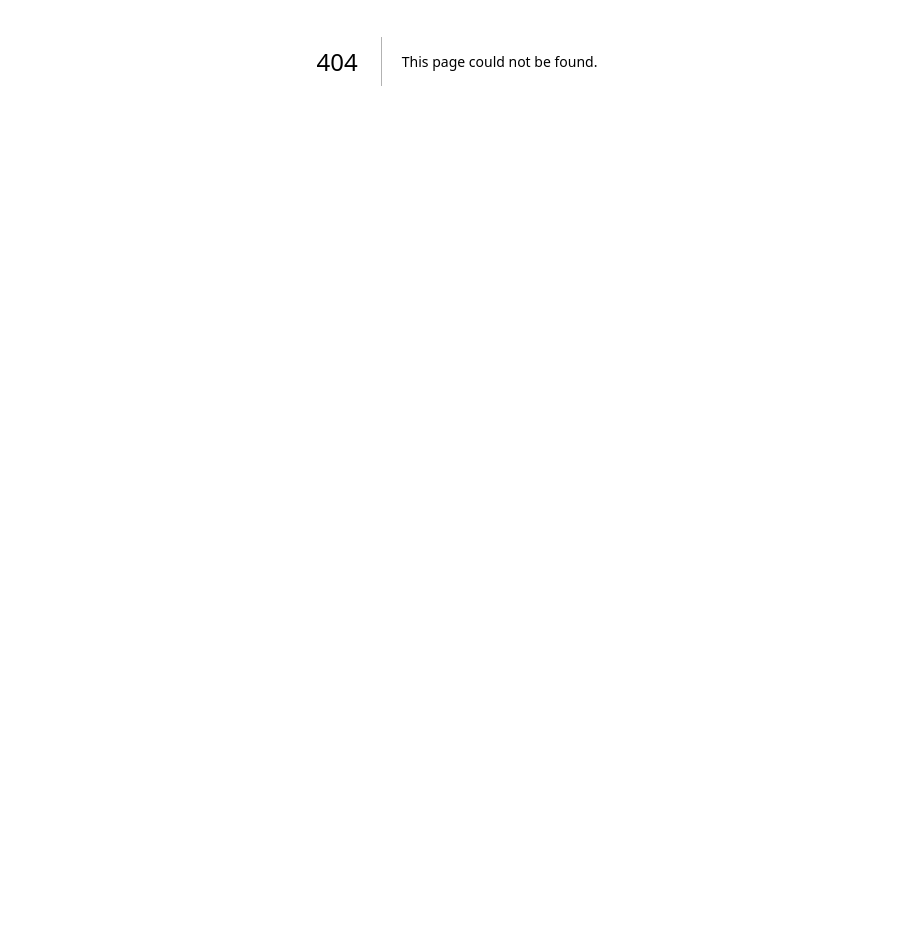
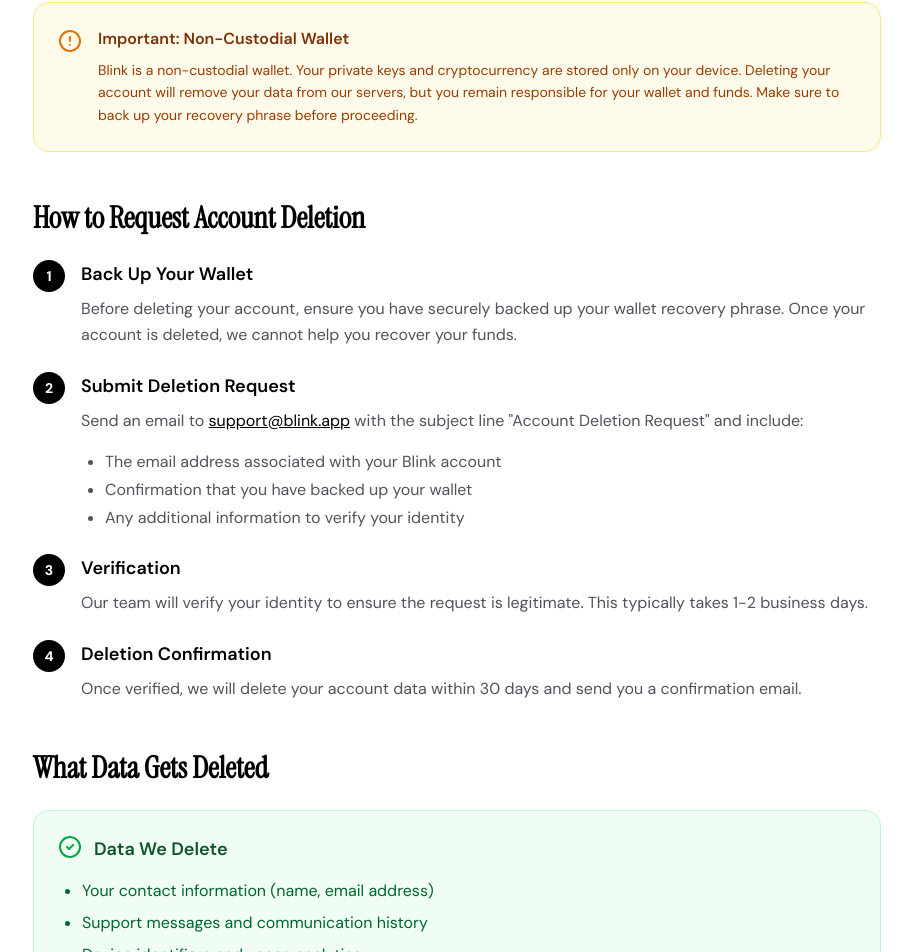
Before and after one commit to DigitalGoldenEra/blink-website, a Next.js app: page /delete-account in a window 1280 px wide. Before the commit this address had no page. Shown: the part 339-1291 px from the top of the page, without its empty margins (183-1095 px from the left). Before the commit the page ends 800 px from the top, so only its background shows below. Built offline with nearby package versions, Linux system fonts and the light colour scheme.

Commit message:
delete account

```diff
--- /dev/null
+++ b/src/app/delete-account/page.tsx
@@ -0,0 +1,187 @@
+import Navbar from "../components/navbar";
+import Footer from "../components/footer";
+import { Trash2, AlertCircle, CheckCircle2 } from "lucide-react";
+
+export default function DeleteAccount() {
+  return (
+    <div className="min-h-screen bg-white">
+      <div className="px-4 bg-zinc-50">
+        <Navbar />
+      </div>
+
+      <main className="max-w-4xl mx-auto px-6 py-16 md:py-24">
+        <div className="flex items-center gap-4 mb-6">
+          <div className="w-14 h-14 rounded-2xl bg-red-100 flex items-center justify-center">
+            <Trash2 className="w-7 h-7 text-red-600" />
+          </div>
+          <h1 className="font-heading text-4xl md:text-5xl font-bold text-black">
+            Delete Your Blink Account
+          </h1>
+        </div>
+
+        <p className="text-zinc-600 text-lg leading-relaxed mb-12">
+          We respect your right to control your data. This page explains how to request deletion of your Blink account and associated data.
+        </p>
+
+        <div className="bg-amber-50 border border-amber-200 rounded-2xl p-6 mb-12 flex gap-4">
+          <AlertCircle className="w-6 h-6 text-amber-600 shrink-0 mt-0.5" />
+          <div>
+            <h3 className="font-semibold text-amber-900 mb-2">Important: Non-Custodial Wallet</h3>
+            <p className="text-amber-800 text-sm leading-relaxed">
+              Blink is a non-custodial wallet. Your private keys and cryptocurrency are stored only on your device. Deleting your account will remove your data from our servers, but you remain responsible for your wallet and funds. Make sure to back up your recovery phrase before proceeding.
+            </p>
+          </div>
+        </div>
+
+        <section className="mb-12">
+          <h2 className="font-heading text-2xl md:text-3xl font-bold text-black mb-6">
+            How to Request Account Deletion
+          </h2>
+
+          <div className="space-y-6">
+            <div className="flex gap-4">
+              <div className="flex-shrink-0 w-8 h-8 rounded-full bg-black text-white flex items-center justify-center font-bold text-sm">
+                1
+              </div>
+              <div>
+                <h3 className="font-semibold text-black text-lg mb-2">Back Up Your Wallet</h3>
+                <p className="text-zinc-600 leading-relaxed">
+                  Before deleting your account, ensure you have securely backed up your wallet recovery phrase. Once your account is deleted, we cannot help you recover your funds.
+                </p>
+              </div>
+            </div>
+
+            <div className="flex gap-4">
+              <div className="flex-shrink-0 w-8 h-8 rounded-full bg-black text-white flex items-center justify-center font-bold text-sm">
+                2
+              </div>
+              <div>
+                <h3 className="font-semibold text-black text-lg mb-2">Submit Deletion Request</h3>
+                <p className="text-zinc-600 leading-relaxed mb-4">
+                  Send an email to <a href="mailto:support@blink.app" className="text-black underline hover:text-zinc-700">support@blink.app</a> with the subject line "Account Deletion Request" and include:
+                </p>
+                <ul className="list-disc pl-6 text-zinc-600 space-y-1">
+                  <li>The email address associated with your Blink account</li>
+                  <li>Confirmation that you have backed up your wallet</li>
+                  <li>Any additional information to verify your identity</li>
+                </ul>
+              </div>
+            </div>
+
+            <div className="flex gap-4">
+              <div className="flex-shrink-0 w-8 h-8 rounded-full bg-black text-white flex items-center justify-center font-bold text-sm">
+                3
+              </div>
+              <div>
+                <h3 className="font-semibold text-black text-lg mb-2">Verification</h3>
+                <p className="text-zinc-600 leading-relaxed">
+                  Our team will verify your identity to ensure the request is legitimate. This typically takes 1-2 business days.
+                </p>
+              </div>
+            </div>
+
+            <div className="flex gap-4">
+              <div className="flex-shrink-0 w-8 h-8 rounded-full bg-black text-white flex items-center justify-center font-bold text-sm">
+                4
+              </div>
+              <div>
+                <h3 className="font-semibold text-black text-lg mb-2">Deletion Confirmation</h3>
+                <p className="text-zinc-600 leading-relaxed">
+                  Once verified, we will delete your account data within 30 days and send you a confirmation email.
+                </p>
+              </div>
+            </div>
+          </div>
+        </section>
+
+        <section className="mb-12">
+          <h2 className="font-heading text-2xl md:text-3xl font-bold text-black mb-6">
+            What Data Gets Deleted
+          </h2>
+
+          <div className="bg-green-50 border border-green-200 rounded-2xl p-6 mb-6">
+            <div className="flex gap-3 mb-4">
+              <CheckCircle2 className="w-6 h-6 text-green-600 shrink-0" />
+              <h3 className="font-semibold text-green-900 text-lg">Data We Delete</h3>
+            </div>
+            <ul className="list-disc pl-6 text-green-800 space-y-2">
+              <li>Your contact information (name, email address)</li>
+              <li>Support messages and communication history</li>
+              <li>Device identifiers and usage analytics</li>
+              <li>App preferences and settings stored on our servers</li>
+              <li>Any other personal data we hold about you</li>
+            </ul>
+          </div>
+
+          <div className="bg-zinc-50 border border-zinc-200 rounded-2xl p-6">
+            <div className="flex gap-3 mb-4">
+              <AlertCircle className="w-6 h-6 text-zinc-600 shrink-0" />
+              <h3 className="font-semibold text-zinc-900 text-lg">Data We Cannot Delete</h3>
+            </div>
+            <ul className="list-disc pl-6 text-zinc-700 space-y-2">
+              <li><strong>Blockchain Records:</strong> Transactions recorded on public blockchains are permanent and cannot be deleted by anyone</li>
+              <li><strong>Local Wallet Data:</strong> Your private keys and wallet data stored on your device must be deleted manually by uninstalling the app</li>
+              <li><strong>Legal Records:</strong> Information required to be retained for legal, regulatory, or compliance purposes (typically 7 years)</li>
+            </ul>
+          </div>
+        </section>
+
+        <section className="mb-12">
+          <h2 className="font-heading text-2xl md:text-3xl font-bold text-black mb-6">
+            Data Retention Period
+          </h2>
+          <p className="text-zinc-600 leading-relaxed mb-4">
+            After you request account deletion:
+          </p>
+          <ul className="list-disc pl-6 text-zinc-600 space-y-2">
+            <li><strong className="text-black">Immediate:</strong> Your account is deactivated and you can no longer access Blink services</li>
+            <li><strong className="text-black">Within 30 days:</strong> All deletable personal data is permanently removed from our active systems</li>
+            <li><strong className="text-black">Up to 90 days:</strong> Backup systems are purged during routine maintenance cycles</li>
+            <li><strong className="text-black">7 years:</strong> Records required for legal compliance (e.g., anti-fraud, tax records) are retained as required by law</li>
+          </ul>
+        </section>
+
+        <section className="mb-12">
+          <h2 className="font-heading text-2xl md:text-3xl font-bold text-black mb-6">
+            Alternative: Uninstall the App
+          </h2>
+          <p className="text-zinc-600 leading-relaxed mb-4">
+            If you simply want to stop using Blink without deleting your server-side data:
+          </p>
+          <ul className="list-disc pl-6 text-zinc-600 space-y-2">
+            <li>Uninstall the Blink app from your device</li>
+            <li>This removes all local data including your wallet keys</li>
+            <li>Your server-side data (contact info, support messages) remains and can be deleted later if desired</li>
+          </ul>
+        </section>
+
+        <section className="mb-12">
+          <h2 className="font-heading text-2xl md:text-3xl font-bold text-black mb-6">
+            Questions?
+          </h2>
+          <p className="text-zinc-600 leading-relaxed">
+            If you have questions about account deletion or data retention, please contact us at{" "}
+            <a href="mailto:support@blink.app" className="text-black underline hover:text-zinc-700">
+              support@blink.app
+            </a>
+          </p>
+        </section>
+
+        <div className="bg-zinc-900 text-white rounded-2xl p-8 text-center">
+          <h3 className="font-heading text-2xl font-bold mb-4">Ready to Delete Your Account?</h3>
+          <p className="text-zinc-300 mb-6">
+            Send your deletion request to our support team
+          </p>
+          <a
+            href="mailto:support@blink.app?subject=Account%20Deletion%20Request"
+            className="inline-flex items-center gap-2 px-8 py-4 rounded-xl bg-white text-black font-semibold hover:bg-zinc-100 transition-all duration-300"
+          >
+            Email Support
+          </a>
+        </div>
+      </main>
+
+      <Footer />
+    </div>
+  );
+}
```
